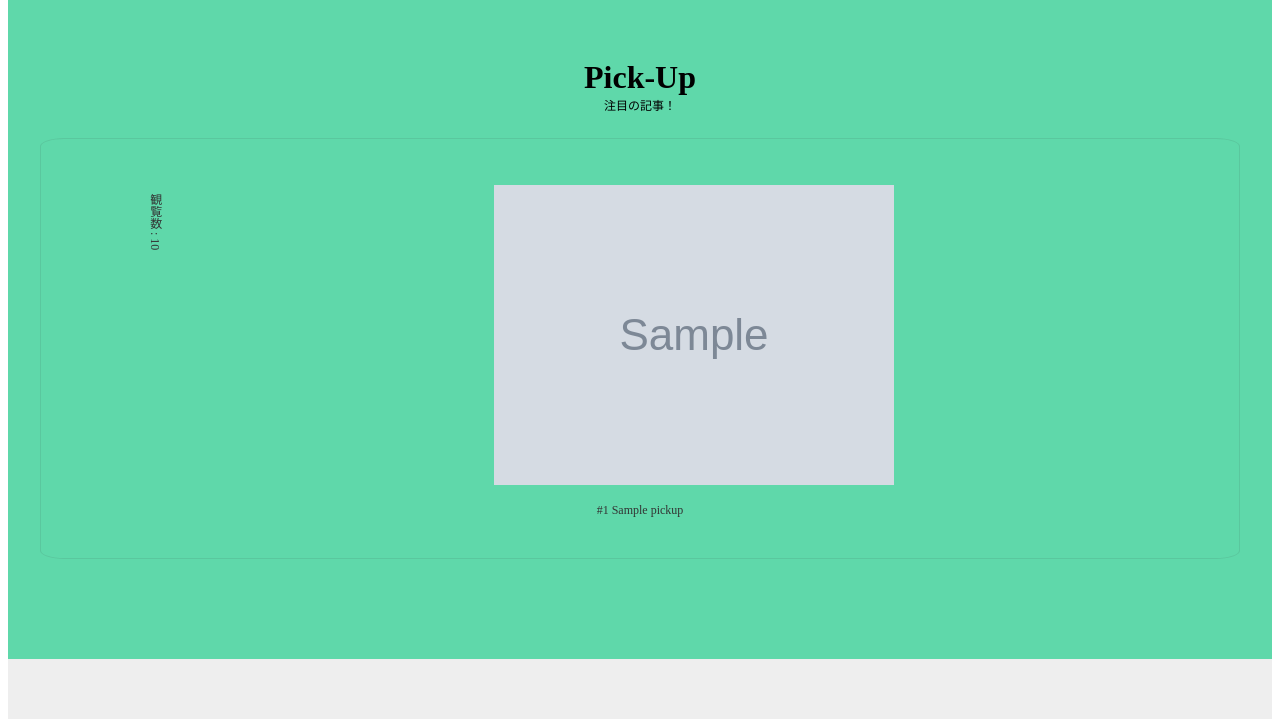
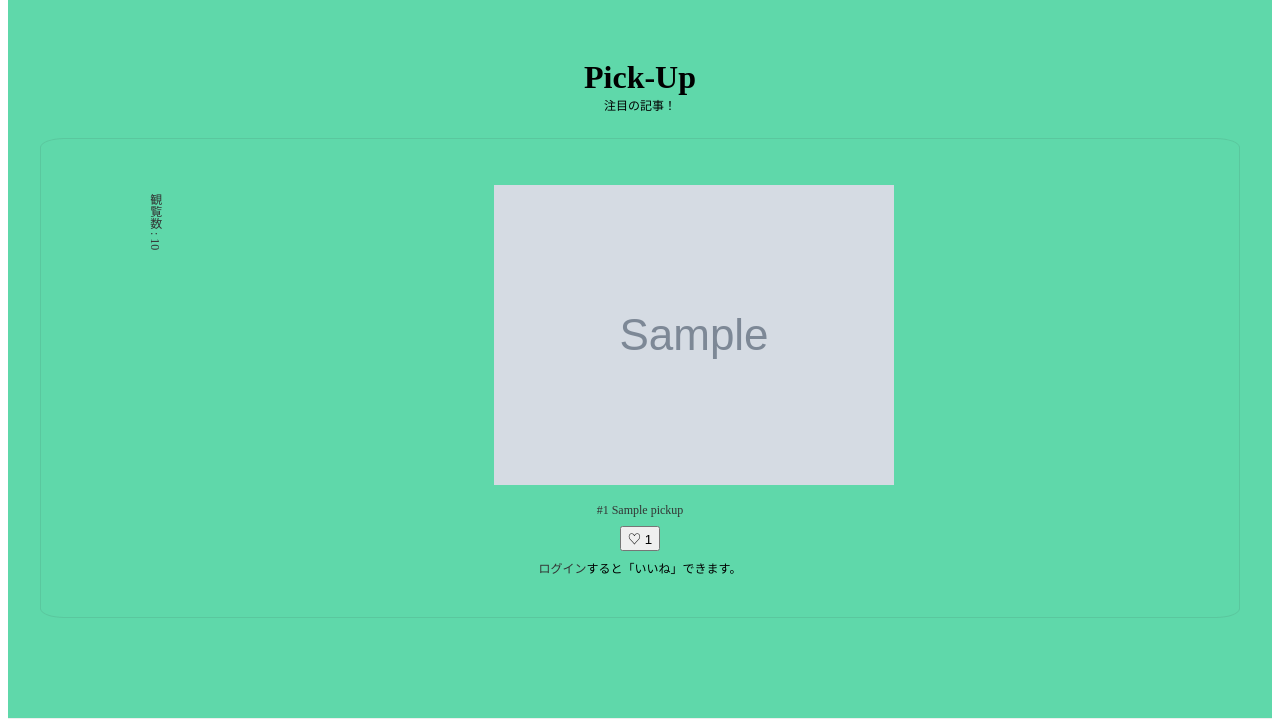
Before and after one commit to SushiRocket/django, a Django app: template project4/notes/templates/notes/post_list.html in a window 1280 px wide. Shown: the part 2002-2721 px from the top of the page. Run offline with Django 5.2, Linux system fonts and the light colour scheme; data comes from the database, SQL or seed files in the repository; the template is opened without the code that fills it: values that come from a table or form of the project are taken from there, most other values are stand-ins (such as "Sample title", 1, 10 or a date in 2020); grey boxes marked "Sample" are stand-in pictures; parts of the project's set-up code (start-up, migrations or seed data) failed here and were passed over; some libraries are stand-ins or nearby versions.

Commit message:
pickupにいいねを追加

```diff
--- a/project4/notes/templates/notes/post_list.html
+++ b/project4/notes/templates/notes/post_list.html
@@ -141,11 +141,27 @@
                 </ul>
                 <p>#{{ pickup.id}}  {{ pickup.title }}</p>
                 </a>
-              </div>
-              {% endfor %}
+                {% if pickup.id in liked_post %}
+                <!-- 既に「いいね」している場合 -->
+                <button class="like-button liked" data-post-id="{{ pickup.id }}">
+                  ❤️<span class="like-count">{{ pickup.likes_count }}</span>
+                </button>
+                {% else %}
+                  <!-- 「いいね」していない場合 -->
+                  <button class="like-button" data-post-id="{{ pickup.id }}">
+                    ♡ <span class="like-count">{{ pickup.likes_count }}</span>
+                  </button>
+                {% endif %}
+                {% if not user.is_authenticated %}
+                  <!-- 未ログインユーザーへメッセージ -->
+                  <p><a href="{% url 'login' %}?next={{ request.path }}">ログイン</a>すると「いいね」できます。</p>
+                {% endif %}
+                </div>
+                {% endfor %}
             {% else %}
               <p>現在、注目の記事はありません。</p>
             {% endif %}
+
           </div>
         </section>
       </div>
```
